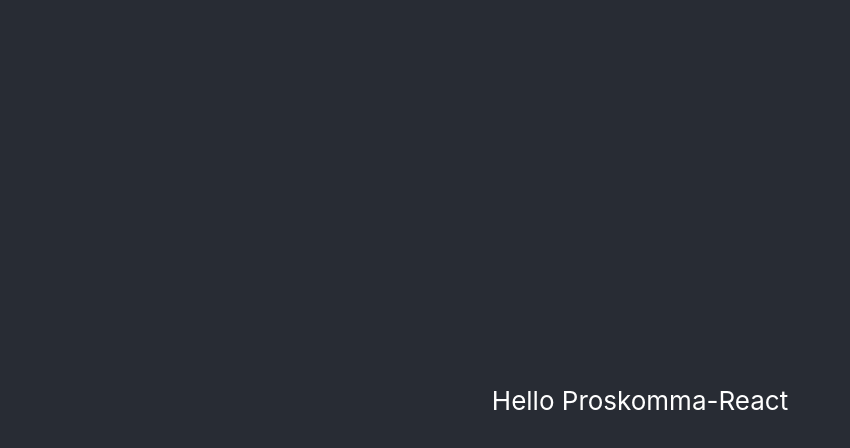
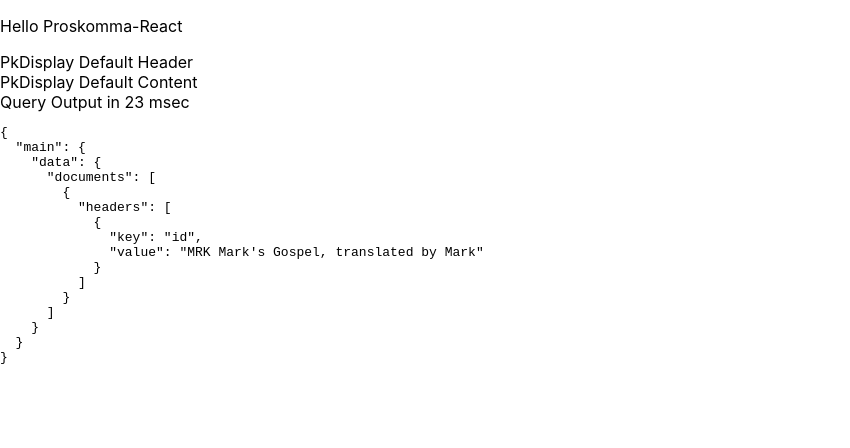
Before and after one commit to mvahowe/proskomma-react, a React (Create React App) app: page / in a window 1280 px wide. Shown: the top 448 px of the page, without its empty margins (0-850 px from the left). Built offline with nearby package versions, Linux system fonts and the light colour scheme.

Commit message:
PkDisplay with unit tests

```diff
--- a/src/components/App/App.css
+++ b/src/components/App/App.css
@@ -1,38 +1,3 @@
-.App {
-  text-align: center;
-}
+.App {}
 
-.App-logo {
-  height: 40vmin;
-  pointer-events: none;
-}
-
-@media (prefers-reduced-motion: no-preference) {
-  .App-logo {
-    animation: App-logo-spin infinite 20s linear;
-  }
-}
-
-.App-header {
-  background-color: #282c34;
-  min-height: 100vh;
-  display: flex;
-  flex-direction: column;
-  align-items: center;
-  justify-content: center;
-  font-size: calc(10px + 2vmin);
-  color: white;
-}
-
-.App-link {
-  color: #61dafb;
-}
-
-@keyframes App-logo-spin {
-  from {
-    transform: rotate(0deg);
-  }
-  to {
-    transform: rotate(360deg);
-  }
-}
+.App-header {}
--- a/src/components/App/App.js
+++ b/src/components/App/App.js
@@ -1,4 +1,5 @@
 import './App.css';
+import PkDisplay from '../PkDisplay/PkDisplay';
 
 function App() {
   return (
@@ -8,6 +9,20 @@ function App() {
           Hello Proskomma-React
         </p>
       </header>
+        <PkDisplay
+            queryOutput={{
+                component : {
+                    success: true,
+                    message: "Here's a message",
+                    queryTime: 23
+                },
+                results: {
+                    main: {"data": {"documents":[{"headers":[{"key":"id","value":"MRK Mark's Gospel, translated by Mark"}]}]}}
+                }
+            }}
+            showRawResults={true}
+            showTime={true}
+        />
     </div>
   );
 }
--- /dev/null
+++ b/src/components/PkDisplay/PkDisplay.css
@@ -0,0 +1,3 @@
+.PkDisplay {}
+
+.PkDisplay-header {}
--- /dev/null
+++ b/src/components/PkDisplay/PkDisplay.js
@@ -0,0 +1,43 @@
+import React, {Component} from 'react';
+// import './PkDisplay.css';
+
+class PkDisplay extends Component {
+
+    header() {
+        // Override this in subclass
+        return <header className="PkDisplay-header">PkDisplay Default Header</header>;
+    }
+
+    content() {
+        // Override this in subclass
+        return <div className="PkDisplay-content">PkDisplay Default Content</div>
+    }
+
+    render() {
+        return (
+            <div className="PkDisplay">
+                {this.header()}
+                {this.content()}
+                {
+                    ("success" in this.props.queryOutput.component && !this.props.queryOutput.component.success) ?
+                        <div className="PkDisplay-componentMessage">{this.props.queryOutput.component.message}</div> :
+                        ""
+                }
+                {
+                    (this.props.showTime) ?
+                        <div className="PkDisplay-queryTime">Query Output in {this.props.queryOutput.component.queryTime} msec</div> :
+                        ""
+                }
+                {
+                    (this.props.showRawResults) ?
+                        <div className="PkDisplay-queryResults">
+                            <pre>{JSON.stringify(this.props.queryOutput.results, null, 2)}</pre>
+                        </div> :
+                        ""
+                }
+            </div>
+        );
+    }
+}
+
+export default PkDisplay;
```
Also changed, not shown: package.json (+11 -7 lines), test/code/pk_display.js (added, +45 -0 lines), .babelrc (added), 2 other files (tests, documents, lock files or other folders).
